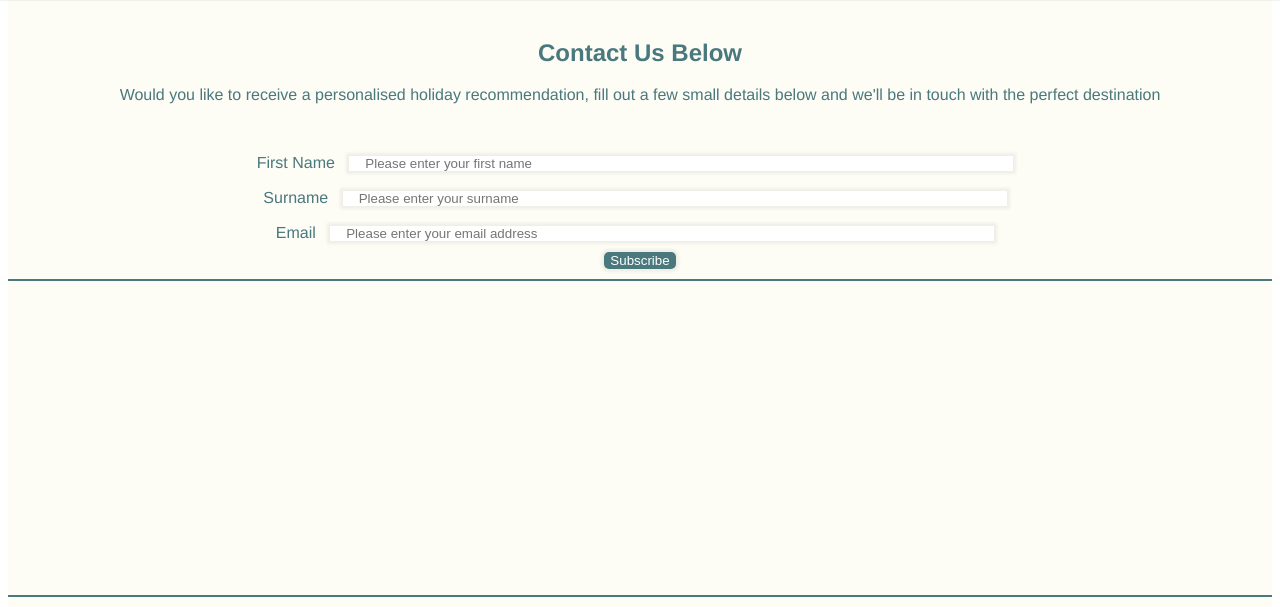
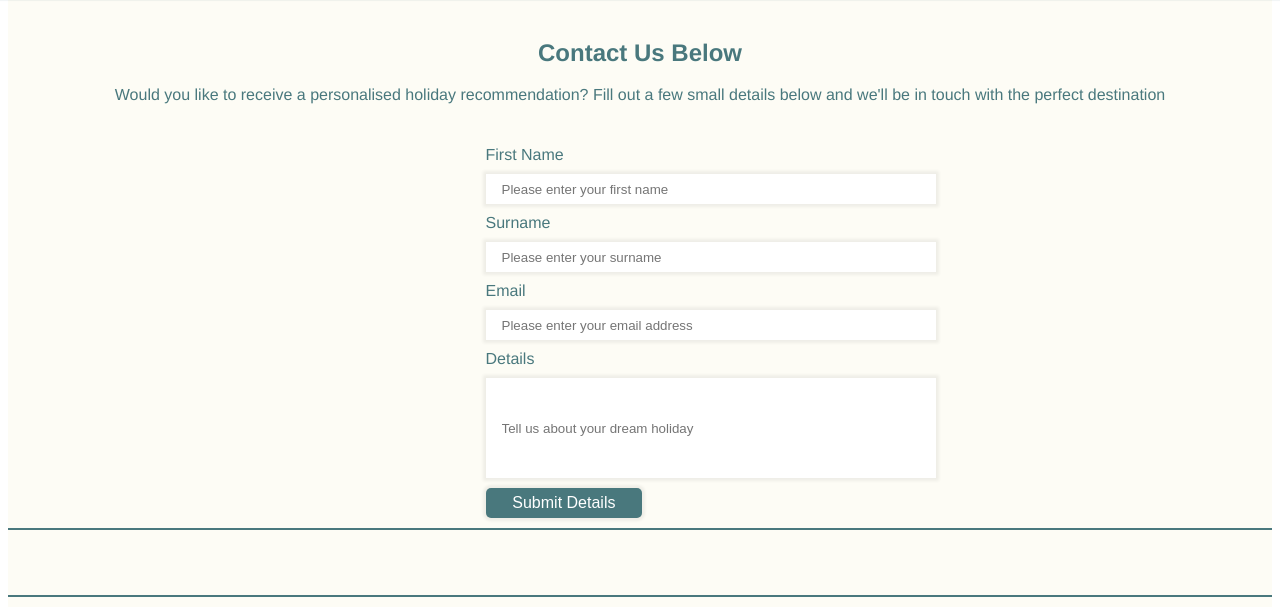
Before and after one commit to Tommid93/New-World-Travel, a plain HTML site: page contact.html in a window 1280 px wide. Shown: the part 110-717 px from the top of the page. Drawn offline with Linux system fonts and the light colour scheme; a web font is replaced by a local one.

Commit message:
Restyled the contact form to make more appealing

```diff
--- a/assets/css/style.css
+++ b/assets/css/style.css
@@ -141,6 +141,8 @@ main {
 
 /* Form Stylings */
 
+
+
 button {
     background-color: #49787d;
     border-radius: 5px;
@@ -149,6 +151,10 @@ button {
     color: white;
     cursor: pointer;
     margin-bottom: 10px;
+    height: 30px;
+    width: 75%;
+    align-items: center;
+    font-size: 100%
 }
 
 button:hover {
@@ -156,15 +162,26 @@ button:hover {
 }
 
 form {
-    text-align: center;
+    text-align: left;
+    display: inline-block;
+    margin-left: -10px;
+
 }
 
 input {
     padding: 0 1rem;
-    margin: 10px;
     box-shadow: 0 0 3px 3px rgba(0, 0, 0, 0.06);
     border: none;
-    width: 75%;
+    width: 100%;
+    height: 30px;
+    margin-top: 10px;
+    margin-bottom: 10px;
+}
+
+
+
+label {
+    display: block
 }
 
 /*Footer styling*/
@@ -223,6 +240,11 @@ footer {
     }
 
     input {
-        width: 50%;
+        width: 200%;
     }
+
+    form {
+        margin-left: -100px;
+    }
+
 }
--- a/contact.html
+++ b/contact.html
@@ -28,19 +28,20 @@
     <main>
       <section>
         <h2>Contact Us Below</h2>
-        <p>Would you like to receive a personalised holiday recommendation, fill out a few small details below and we'll be in touch with the perfect destination</p>
+        <p>Would you like to receive a personalised holiday recommendation? Fill out a few small details below and we'll be in touch with the perfect destination</p>
 
 
 
       <!--Contact Form-->
       <section>
+
         <form action="https://formdump.codeinstitute.net" method="POST">
           <div>
             <label for="first-name">First Name</label>
             <input
               id="first-name"
               type="text"
-              placeholder="Please enter your first name"
+              placeholder="Please enter your first name" required
             />
           </div>
           <div>
@@ -48,7 +49,7 @@
             <input
               id="surname"
               type="text"
-              placeholder="Please enter your surname"
+              placeholder="Please enter your surname" required
             />
           </div>
           <div>
@@ -59,9 +60,14 @@
               placeholder="Please enter your email address"
               required
             />
-          </div>
-          <button type="submit">Subscribe</button>
+            </div>
+            <div>
+                <label for="details">Details</label>
+            <input id="details" type=text-area placeholder="Tell us about your dream holiday" style="height: 100px" required>
+            </div>
+          <button type="submit">Submit Details</button>
         </form>
+
       </section>
     </main>
 
```
